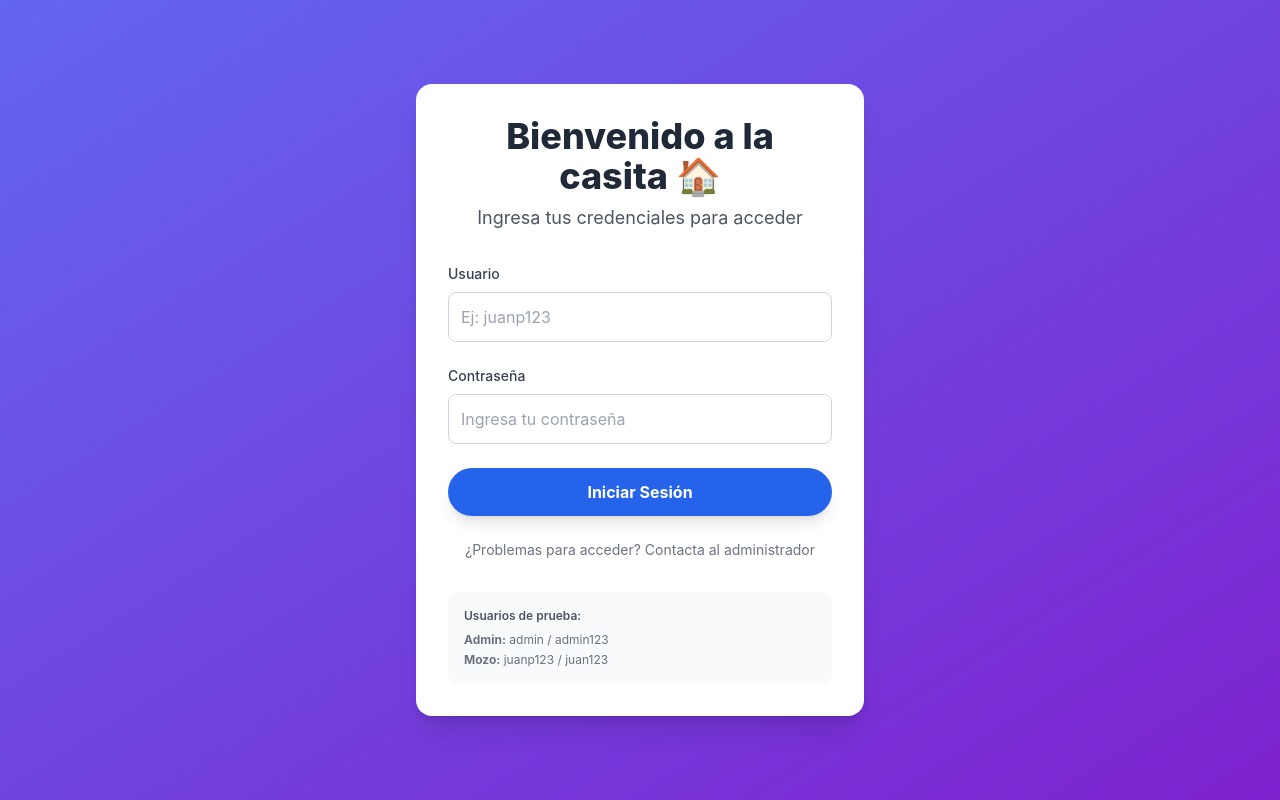
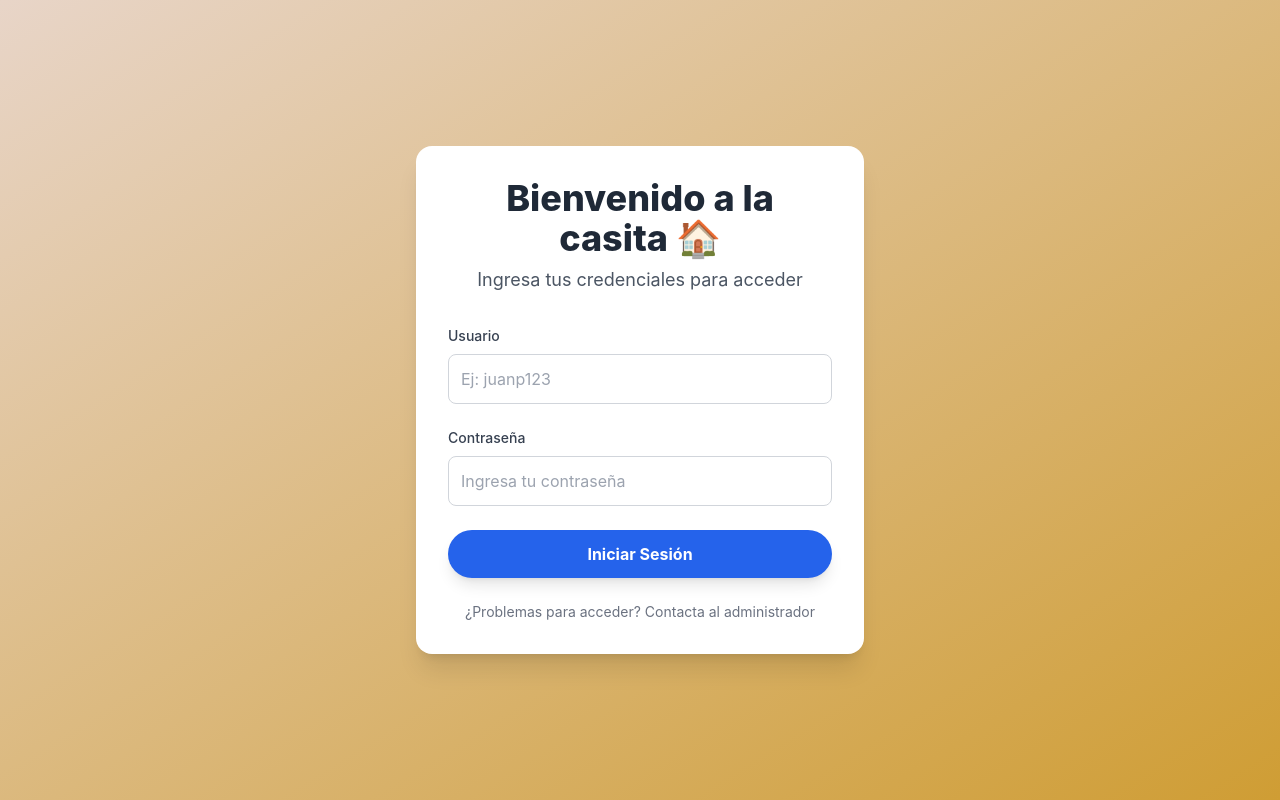
Before and after one commit to AlessandroPazos1901/La_Casita, a React (Vite) app: page / in a window 1280 px wide. Built offline with nearby package versions, Linux system fonts and the light colour scheme; no server answers; the HTML template or start-up script is replaced by a standard one.

Commit message:
Login cambiado

```diff
--- a/src/components/auth/LoginPage.jsx
+++ b/src/components/auth/LoginPage.jsx
@@ -51,7 +51,7 @@
   };
 
   return (
-    <div className="min-h-screen flex items-center justify-center bg-gradient-to-br from-indigo-500 to-purple-700">
+    <div className="min-h-screen flex items-center justify-center bg-gradient-to-br from-[#E8D5C8] to-[#CF9D34]">
       <MessageDisplay
         message={message}
         type={messageType}
@@ -133,15 +133,6 @@
             ¿Problemas para acceder? Contacta al administrador
           </p>
         </div>
-
-        {/* Información de desarrollo - remover en producción */}
-        <div className="mt-8 p-4 bg-gray-50 rounded-lg">
-          <p className="text-xs text-gray-600 font-semibold mb-2">Usuarios de prueba:</p>
-          <div className="text-xs text-gray-500 space-y-1">
-            <p><strong>Admin:</strong> admin / admin123</p>
-            <p><strong>Mozo:</strong> juanp123 / juan123</p>
-          </div>
-        </div>
       </div>
     </div>
   );
```
